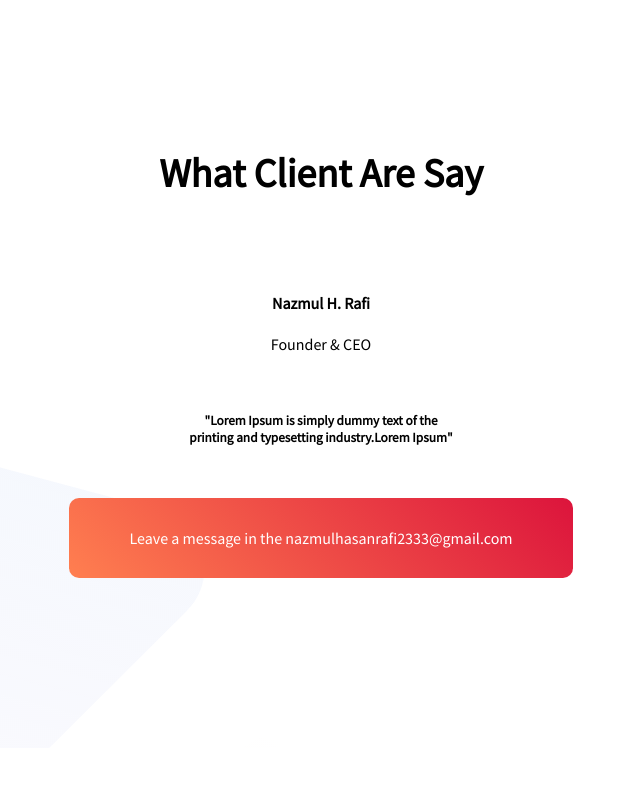
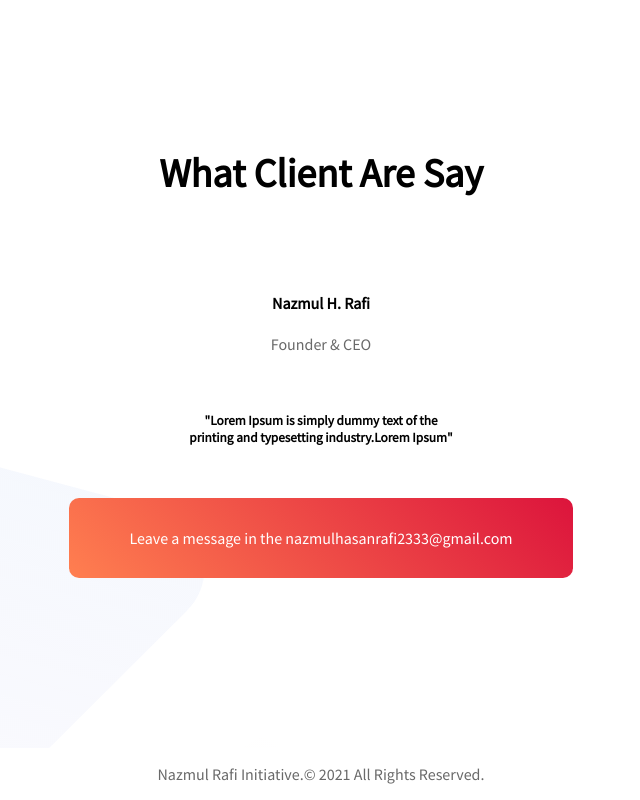
Before and after one commit to Rafi2333/personal-website, a plain HTML site: page index.html in a window 1280 px wide. Shown: the part 1718-2518 px from the top of the page, without its empty margins (319-959 px from the left). Before the commit the page ends 2466 px from the top, so only its background shows below. Drawn offline with Linux system fonts and the light colour scheme.

Commit message:
footer added

```diff
--- a/index.html
+++ b/index.html
@@ -57,5 +57,8 @@
         <a class="gmail-link" target="_blank" href="https://mail.google.com/mail/u/0/#sent?compose=new">Leave a message in the nazmulhasanrafi2333@gmail.com
         </a>
    </section>
+   <footer>
+        <p>Nazmul Rafi Initiative.© 2021 All Rights Reserved.</p>
+   </footer>
 </body>
 </html>
--- a/style.css
+++ b/style.css
@@ -54,3 +54,9 @@ img{
     border-radius: 10px;
     color: white;
 }
+footer{
+    text-align: center;
+}
+p{
+    color: dimgray;
+}
```
